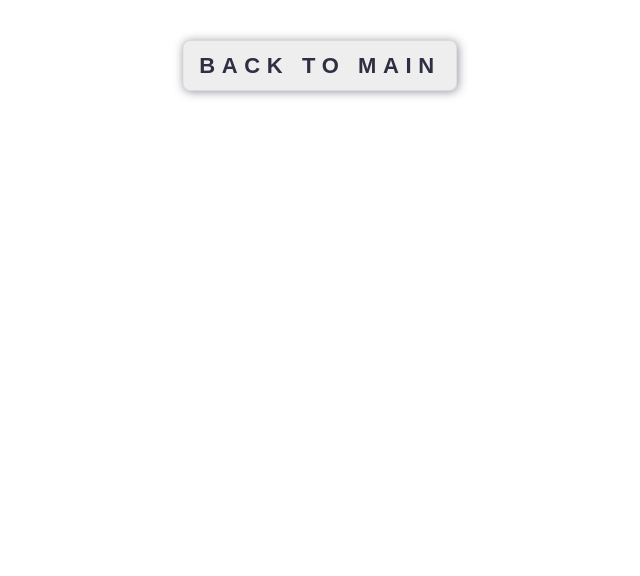
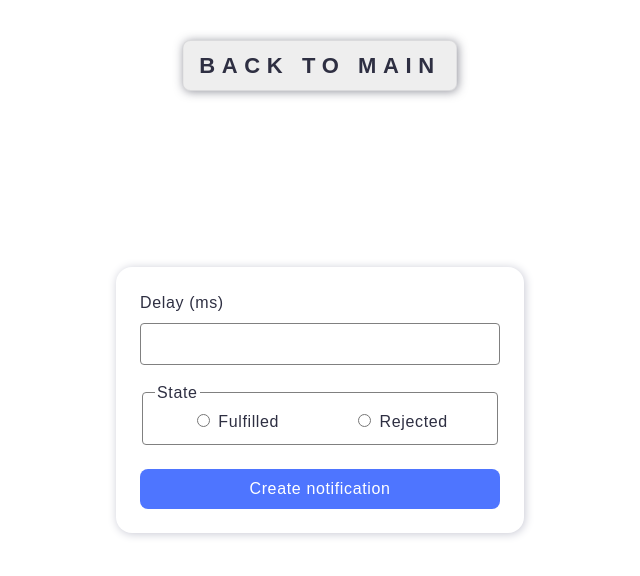
Before and after one commit to ZiRazok/goit-js-hw-10, a website built with Vite: page src/2-snackbar.html in a window 1280 px wide. Shown: the whole page, without its empty margins (320-960 px from the left). Built offline with nearby package versions, Linux system fonts and the light colour scheme.

Commit message:
goit-js-hw-10
HW Snackbar is done

```diff
--- a/src/2-snackbar.html
+++ b/src/2-snackbar.html
@@ -11,6 +11,27 @@
 <body>
   <a class="backToMain" href="./index.html">Back to main</a>
   <section class="section-snackbar">
+    <form class="form">
+      <label>
+        Delay (ms)
+        <input type="number" name="delay" required />
+      </label>
+
+      <fieldset>
+        <legend>State</legend>
+        <label>
+          <input type="radio" name="state" value="fulfilled" required />
+          Fulfilled
+        </label>
+        <label>
+          <input type="radio" name="state" value="rejected" required />
+          Rejected
+        </label>
+      </fieldset>
+
+      <button type="submit">Create notification</button>
+    </form>
+
     <script type="module" src="./js/2-snackbar.js"></script>
   </section>
 </body>
--- a/src/css/2-snackbar.css
+++ b/src/css/2-snackbar.css
@@ -1 +1,81 @@
 @import url('styles.css');
+
+.section-snackbar {
+    display: flex;
+    justify-content: center;
+    align-items: center;
+}
+
+.form {
+    display: flex;
+    flex-direction: column;
+    box-shadow: 1px 1px 10px #c7c8d3;
+    padding: 24px;
+    border-radius: 16px;
+}
+
+.form>label {
+    display: flex;
+    flex-direction: column;
+    gap: 8px;
+    margin-bottom: 16px;
+
+}
+
+.form input {
+    font-family: "Montserrat", sans-serif;
+    font-size: 16px;
+    line-height: 1.5;
+    letter-spacing: 0.04em;
+    color: #2e2f42;
+}
+
+.form>label>input {
+    padding: 8px 16px;
+    width: 360px;
+    border: 1px solid #808080;
+    border-radius: 4px;
+    transition: border-color 250ms cubic-bezier(0.4, 0, 0.2, 1);
+}
+
+.form>label>input:hover,
+.form>label>input:focus {
+    border-color: #000;
+}
+
+.form>label>input:active {
+    border-color: #4e75ff;
+}
+
+.form>fieldset {
+    display: flex;
+    justify-content: space-around;
+    border: 1px solid #808080;
+    border-radius: 4px;
+    margin-bottom: 24px;
+    transition: border-color 250ms cubic-bezier(0.4, 0, 0.2, 1);
+}
+
+.form>fieldset:hover,
+.form>fieldset:focus {
+    border-color: #000;
+}
+
+.form>button {
+    border: none;
+    border-radius: 8px;
+    padding: 8px 16px;
+    background-color: #4e75ff;
+    font-family: "Montserrat", sans-serif;
+    font-weight: 500;
+    font-size: 16px;
+    line-height: 1.5;
+    letter-spacing: 0.04em;
+    color: #fff;
+    transition: background-color 250ms cubic-bezier(0.4, 0, 0.2, 1);
+}
+
+.form>button:hover,
+.form>button:focus {
+    background-color: #6c8cff;
+}
--- a/src/js/2-snackbar.js
+++ b/src/js/2-snackbar.js
@@ -0,0 +1,41 @@
+import iziToast from "izitoast";
+import "izitoast/dist/css/iziToast.min.css";
+
+const form = document.querySelector('.form');
+let isSuccessSet = false;
+let delaySet = 0;
+
+form.addEventListener("input", (event) => {
+    if (event.target.name === 'delay') delaySet = event.target.value;
+    if (event.target.value === 'fulfilled') isSuccessSet = true;
+    if (event.target.value === 'rejected') isSuccessSet = false;
+});
+
+form.addEventListener("submit", (event) => {
+    event.preventDefault();
+    const isSuccess = isSuccessSet;
+    const delay = delaySet;
+    const promise = new Promise((resolve, reject) => {
+        setTimeout(() => {
+            if (isSuccess) resolve(`✅ Fulfilled promise in ${delay}ms`);
+            else reject(`❌ Rejected promise in ${delay}ms`);
+        }, delay);
+    });
+    promise
+        .then(value => iziToast.show({
+            message: `${value}`,
+            position: "topRight",
+            messageColor: '#fff',
+            icon: '',
+            backgroundColor: '#59a10d'
+        }))
+        .catch(error => iziToast.show({
+            message: `${error}`,
+            position: "topRight",
+            messageColor: '#fff',
+            icon: '',
+            backgroundColor: '#f16666'
+        }))
+        .finally(() => console.log("Promise settled"));
+    form.reset();
+});
```
